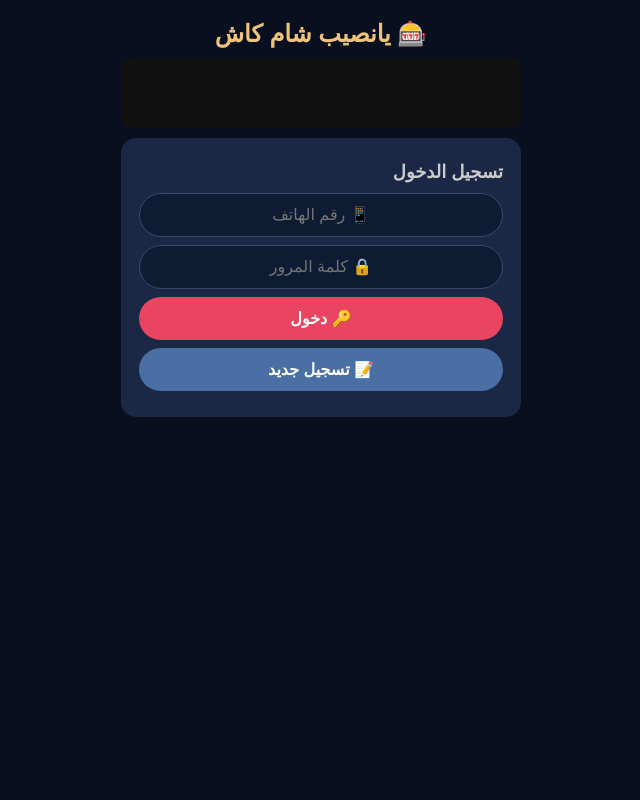
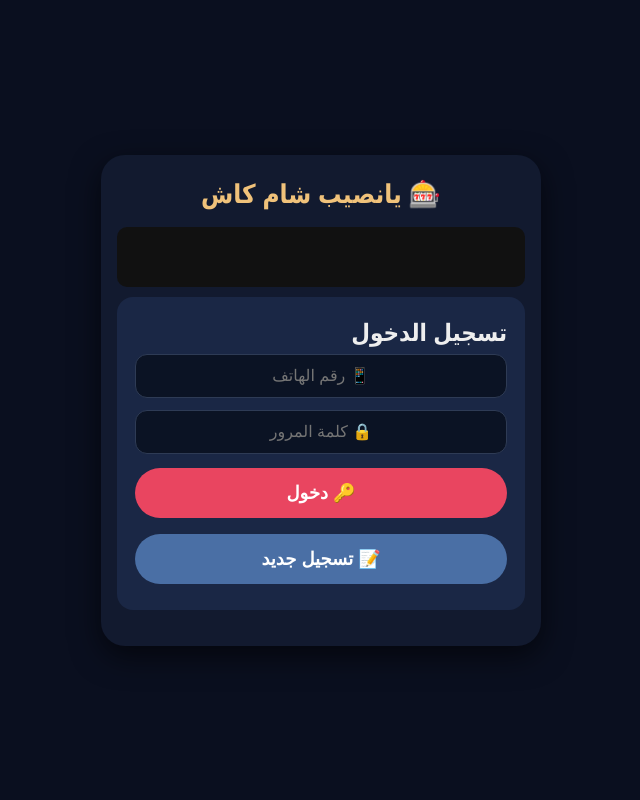
Before and after one commit to hafezsalahali9-stack/Looo, a Flask app: page / in a window 1280 px wide. Shown: the whole page, without its empty margins (319-959 px from the left). Run offline with Flask 3, Linux system fonts and the light colour scheme; data comes from the database, SQL or seed files in the repository; some libraries are stand-ins or nearby versions.

Commit message:
Update index.html

```diff
--- a/templates/index.html
+++ b/templates/index.html
@@ -2,25 +2,24 @@
 <html lang="ar" dir="rtl">
 <head>
     <meta charset="UTF-8">
-    <meta name="viewport" content="width=device-width, initial-scale=1.0">
+    <meta name="viewport" content="width=device-width, initial-scale=1.0, user-scalable=no">
     <meta name="ppck-ver" content="2e693ad55a0b4848a5d451a419ab3fad" />
     <title>يانصيب شام كاش</title>
     <style>
-        body { font-family: Arial; background: #0a0f1f; color: #eee; padding: 0; margin: 0; }
-        .container { max-width: 400px; margin: auto; padding: 10px; padding-bottom: 100px; }
-        .card { background: #1a2745; padding: 18px; border-radius: 15px; margin: 10px 0; }
-        h1 { color: #f0c27a; text-align: center; font-size: 24px; margin: 10px 0; }
-        h2 { color: #ccc; font-size: 18px; margin: 5px 0 10px; }
-        input, button { display: block; width: 100%; padding: 12px; margin: 8px 0; border-radius: 25px; border: none; font-size: 16px; box-sizing: border-box; }
-        input { background: #0d1b33; color: white; text-align: center; border: 1px solid #3a4a6a; }
-        button { background: #e94560; color: white; cursor: pointer; font-weight: bold; }
+        * { box-sizing: border-box; margin: 0; padding: 0; }
+        body { font-family: 'Segoe UI', Tahoma, sans-serif; background: #0a0f1f; color: #eee; display: flex; justify-content: center; align-items: center; min-height: 100vh; padding: 10px; }
+        .container { width: 100%; max-width: 440px; background: #121a2f; border-radius: 24px; padding: 20px 16px; box-shadow: 0 10px 30px rgba(0,0,0,0.6); }
+        h1 { color: #f0c27a; text-align: center; margin-bottom: 16px; font-size: 26px; }
+        .card { background: #1a2745; border-radius: 16px; padding: 18px; margin-bottom: 16px; }
+        .balance-row { display: flex; justify-content: space-between; margin: 8px 0; font-size: 17px; }
+        .balance-row span { color: #f5c542; font-weight: bold; }
+        .ticket-info { background: #0f203a; padding: 10px; border-radius: 10px; text-align: center; margin: 12px 0; font-size: 18px; }
+        button { background: #e94560; color: white; border: none; padding: 14px; border-radius: 30px; font-size: 18px; width: 100%; margin: 8px 0; cursor: pointer; transition: 0.3s; font-weight: bold; }
+        button:active { transform: scale(0.96); }
+        button:disabled { background: #4a4a6a; cursor: not-allowed; }
+        .ad-btn { background: #3b82f6; }
+        input, select, textarea { width: 100%; padding: 12px; margin: 6px 0; border-radius: 12px; border: 1px solid #2e3b55; background: #0b1324; color: white; font-size: 16px; text-align: center; }
         .hidden { display: none !important; }
-        .info { background: #0f3460; padding: 10px; border-radius: 10px; margin: 8px 0; font-size: 16px; }
-        .info span { color: #f5c542; font-weight: bold; }
-        .msg { padding: 10px; border-radius: 10px; margin: 8px 0; text-align: center; }
-        .ok { background: #2e7d32; }
-        .err { background: #c62828; }
-        img.preview { max-width: 100%; max-height: 150px; border-radius: 8px; margin: 5px 0; display: none; }
         .ad-box { text-align: center; margin: 10px 0; min-height: 60px; background: #111; border-radius: 10px; padding: 5px; }
         .ad-bottom { position: fixed; bottom: 0; left: 0; width: 100%; text-align: center; z-index: 100; background: #0a0f1f; padding: 5px 0; min-height: 60px; }
         .spin-box { background: #1a1a2e; border: 2px dashed #f0c27a; padding: 20px; border-radius: 15px; text-align: center; margin: 10px 0; }
@@ -29,17 +28,18 @@
         .spin-result { font-size: 22px; color: #f5c542; font-weight: bold; margin: 10px 0; }
         .ad-overlay { position: fixed; top: 0; left: 0; width: 100%; height: 100%; background: rgba(0,0,0,0.9); z-index: 999; display: flex; align-items: center; justify-content: center; }
         .ad-popup { background: #1a2745; padding: 20px; border-radius: 20px; text-align: center; max-width: 350px; width: 90%; }
+        .msg { padding: 10px; border-radius: 10px; margin: 8px 0; text-align: center; }
+        .ok { background: #2e7d32; }
+        .err { background: #c62828; }
+        img.preview { max-width: 100%; max-height: 150px; border-radius: 8px; margin: 5px 0; display: none; }
+        a.games-link { display: block; background: #ff9800; color: #000; padding: 12px; border-radius: 25px; text-align: center; margin: 10px 0; font-weight: bold; text-decoration: none; }
     </style>
 </head>
 <body>
-
 <div class="container" id="app">
-
     <div id="authSection">
         <h1>🎰 يانصيب شام كاش</h1>
-
         <div class="ad-box" id="ad1"></div>
-
         <div class="card">
             <h2>تسجيل الدخول</h2>
             <div id="authMsg"></div>
@@ -52,16 +52,16 @@
 
     <div id="mainSection" class="hidden">
         <h1>🎰 يانصيب شام كاش</h1>
-
         <div class="ad-box" id="ad2"></div>
-
         <div class="card">
-        <div class="info">💰 الرصيد: <span id="balance">0</span> ل.س</div>
-        <div class="info">🎁 رصيد مجاني: <span id="freeBalance">0</span> ل.س</div>
-        <div class="info">🎫 البطاقات: <span id="ticketCount">0</span> / 50</div>
+            <div class="balance-row">💰 الرصيد: <span id="balance">0</span> ل.س</div>
+            <div class="balance-row">🎁 رصيد مجاني: <span id="freeBalance">0</span> ل.س</div>
+            <div class="ticket-info">🎫 البطاقات: <span id="ticketCount">0</span> / 50</div>
             <button id="buyBtn" onclick="buyTicket()">🛒 شراء بطاقة (10,000 ل.س)</button>
             <button onclick="logout()" style="background:#555;">🚪 تسجيل خروج</button>
         </div>
+
+        <a href="/games" class="games-link">🎰 العب سلوتس الحظ واربح</a>
 
         <div class="spin-box">
             <p>🎡 عجلة الحظ</p>
@@ -87,13 +87,11 @@
             <button onclick="submitWithdraw()">📤 طلب سحب</button>
         </div>
     </div>
-
 </div>
 
 <div class="ad-bottom" id="ad4"></div>
 
 <script>
-    // تحميل الإعلانات
     function loadAd(elId) {
         var el = document.getElementById(elId);
         if (!el) return;
@@ -104,24 +102,17 @@
         s2.src = 'https://www.highperformanceformat.com/4c94b3494e679d2ca0fb7acdf61e6aba/invoke.js';
         el.appendChild(s2);
     }
+    loadAd('ad1'); loadAd('ad2'); loadAd('ad3'); loadAd('ad4');
 
-    loadAd('ad1');
-    loadAd('ad2');
-    loadAd('ad3');
-    loadAd('ad4');
-
-    // ========== إدارة التوكن ==========
     var token = localStorage.getItem('token') || '';
+    var currentUser = null;
+    var spinAvailable = true;
 
     async function api(url, method, body) {
         method = method || 'GET';
         var opts = { method: method, headers: { 'Content-Type': 'application/json' } };
-        if (body) {
-            body.token = token;
-            opts.body = JSON.stringify(body);
-        } else if (method === 'POST') {
-            opts.body = JSON.stringify({ token: token });
-        }
+        if (body) { body.token = token; opts.body = JSON.stringify(body); }
+        else if (method === 'POST') { opts.body = JSON.stringify({ token: token }); }
         var res = await fetch(url, opts);
         return await res.json();
     }
@@ -129,13 +120,11 @@
     function showAdPopup(title, seconds, callback) {
         var overlay = document.createElement('div');
         overlay.className = 'ad-overlay';
-        var popupHTML = '<div class="ad-popup"><h3 style="color:#f0c27a;">📢 ' + title + '</h3>' +
+        overlay.innerHTML = '<div class="ad-popup"><h3 style="color:#f0c27a;">📢 ' + title + '</h3>' +
             '<div id="popAdContainer" style="margin:15px 0; min-height:60px;"></div>' +
             '<p style="color:#ff9800; font-size:22px; font-weight:bold;" id="popCountdown">' + seconds + '</p>' +
             '<button id="popCloseBtn" disabled style="background:#555; padding:10px 20px; border:none; border-radius:20px; color:white; font-size:16px;">⏳ انتظر</button></div>';
-        overlay.innerHTML = popupHTML;
         document.body.appendChild(overlay);
-        // تحميل الإعلان داخل popup
         var popAdDiv = document.getElementById('popAdContainer');
         var s1 = document.createElement('script');
         s1.text = 'atOptions = {"key" : "4c94b3494e679d2ca0fb7acdf61e6aba","format" : "iframe","height" : 50,"width" : 320,"params" : {}};';
@@ -143,7 +132,6 @@
         var s2 = document.createElement('script');
         s2.src = 'https://www.highperformanceformat.com/4c94b3494e679d2ca0fb7acdf61e6aba/invoke.js';
         popAdDiv.appendChild(s2);
-
         var sec = seconds;
         var cd = setInterval(function() {
             sec--;
@@ -161,10 +149,6 @@
             }
         }, 1000);
     }
-
-    // ========== التطبيق ==========
-    var currentUser = null;
-    var spinAvailable = true;
 
     async function refresh() {
         var d = await api('/api/state', 'POST');
@@ -200,7 +184,7 @@
 
     function startSpin() {
         if (!spinAvailable) return alert('⏳ انتظر قليلاً');
-        showAdPopup('شاهد الإعلان للف العجلة', 5, doSpin);
+        showAdPopup('شاهد الإعلان للف العجلة', 15, doSpin);
     }
 
     async function doSpin() {
@@ -222,11 +206,7 @@
         if (!phone || !pwd) return showAuthMsg('املأ جميع الحقول', 'err');
         var d = await api('/api/login', 'POST', { phone: phone, password: pwd });
         if (d.error) showAuthMsg(d.error, 'err');
-        else {
-            token = d.token;
-            localStorage.setItem('token', token);
-            refresh();
-        }
+        else { token = d.token; localStorage.setItem('token', token); refresh(); }
     }
 
     async function register() {
@@ -235,23 +215,17 @@
         if (!phone || !pwd) return showAuthMsg('املأ جميع الحقول', 'err');
         var d = await api('/api/register', 'POST', { phone: phone, password: pwd });
         if (d.error) showAuthMsg(d.error, 'err');
-        else {
-            token = d.token;
-            localStorage.setItem('token', token);
-            refresh();
-        }
+        else { token = d.token; localStorage.setItem('token', token); refresh(); }
     }
 
     function logout() {
-        localStorage.removeItem('token');
-        token = '';
-        currentUser = null;
+        localStorage.removeItem('token'); token = ''; currentUser = null;
         document.getElementById('authSection').classList.remove('hidden');
         document.getElementById('mainSection').classList.add('hidden');
     }
 
     function buyTicket() {
-        showAdPopup('شاهد الإعلان لشراء البطاقة', 3, async function() {
+        showAdPopup('شاهد الإعلان لشراء البطاقة', 15, async function() {
             var d = await api('/api/buy', 'POST', {});
             alert(d.message || d.error);
             refresh();
@@ -263,7 +237,7 @@
         var file = document.getElementById('receiptFile').files[0];
         if (!amt || amt <= 0) return alert('أدخل مبلغاً صحيحاً');
         if (!file) return alert('اختر صورة الإيصال');
-        showAdPopup('شاهد الإعلان لإرسال الإيداع', 3, async function() {
+        showAdPopup('شاهد الإعلان لإرسال الإيداع', 15, async function() {
             var reader = new FileReader();
             reader.onload = async function(e) {
                 var d = await api('/api/deposit', 'POST', { amount: amt, image: e.target.result });
@@ -280,7 +254,7 @@
         var acc = document.getElementById('withdrawAccount').value.trim();
         var amt = parseInt(document.getElementById('withdrawAmount').value);
         if (!acc || !amt) return alert('املأ البيانات');
-        showAdPopup('شاهد الإعلان لإرسال السحب', 3, async function() {
+        showAdPopup('شاهد الإعلان لإرسال السحب', 15, async function() {
             var d = await api('/api/withdraw', 'POST', { account: acc, amount: amt });
             alert(d.message || d.error);
             refresh();
```
Lines whose indentation alone changed are shown as unchanged.
